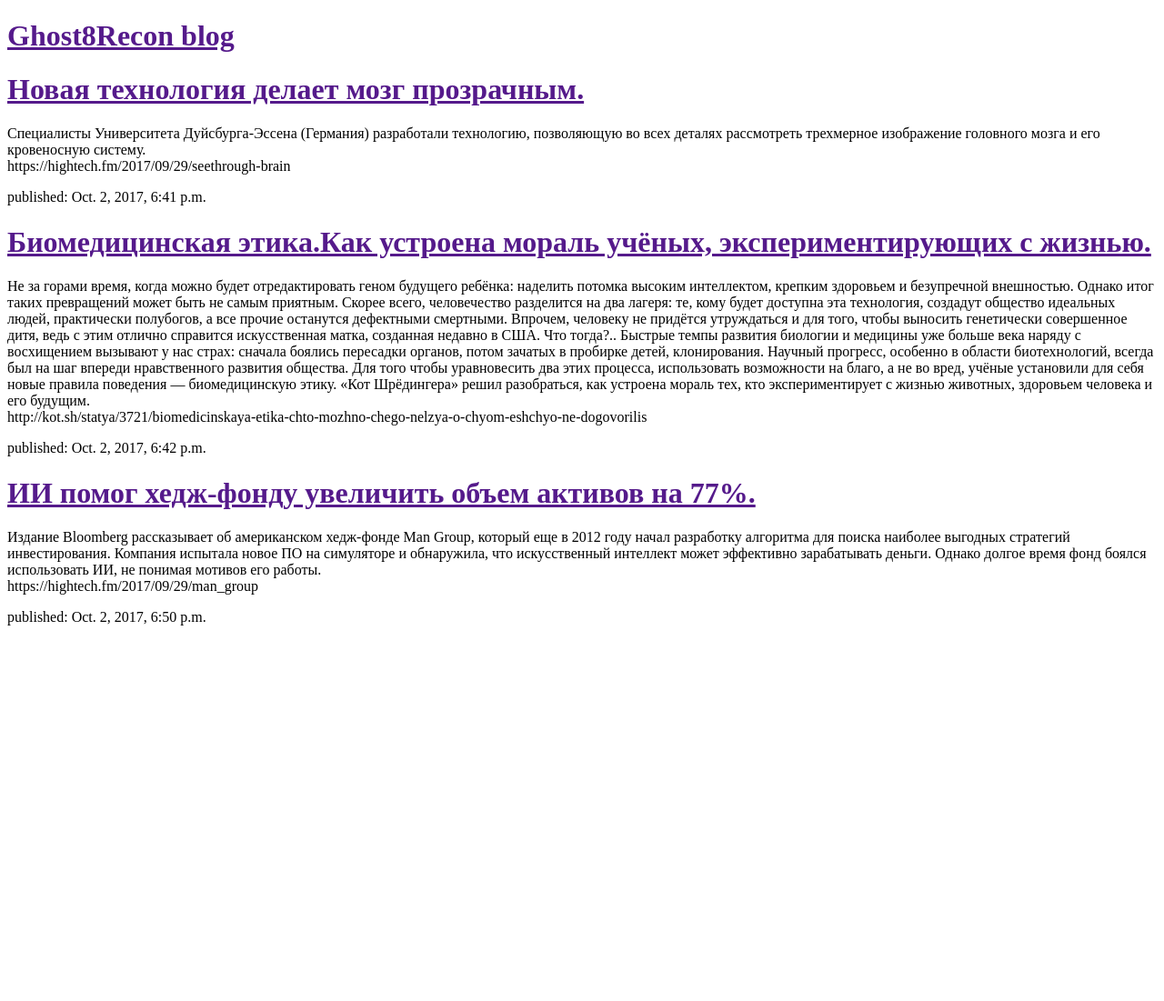
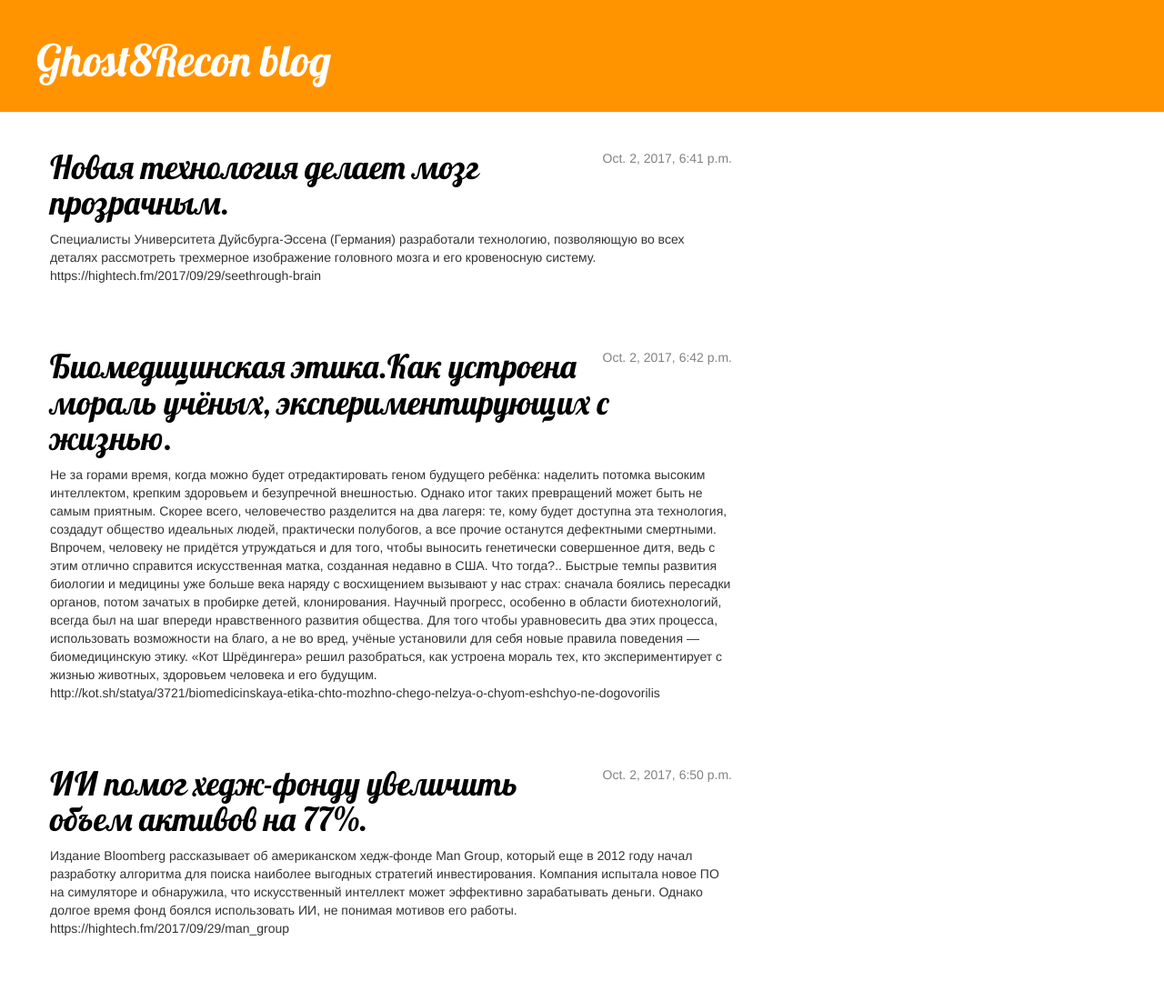
Before and after one commit to Ghost8Recon/My_blog, a Django app: page / in a window 1280 px wide. Shown: the whole page at 91% size. Before the commit the page ends 688 px from the top, so only its background shows below. Run offline with Django 3.2, Linux system fonts and the light colour scheme; data comes from the database, SQL or seed files in the repository; some libraries are stand-ins or nearby versions.

Commit message:
Add CSS for the site.

```diff
--- /dev/null
+++ b/blog/static/css/blog.css
@@ -0,0 +1,47 @@
+ .page-header {
+        background-color: #ff9400;
+        margin-top: 0;
+        padding: 20px 20px 20px 40px;
+    }
+
+    .page-header h1, .page-header h1 a, .page-header h1 a:visited, .page-header h1 a:active {
+        color: #ffffff;
+        font-size: 36pt;
+        text-decoration: none;
+    }
+
+    .content {
+        margin-left: 40px;
+    }
+
+    h1, h2, h3, h4 {
+        font-family: 'Lobster', cursive;
+    }
+
+    .date {
+        float: right;
+        color: #828282;
+    }
+
+    .save {
+        float: right;
+    }
+
+    .post-form textarea, .post-form input {
+        width: 100%;
+    }
+
+    .top-menu, .top-menu:hover, .top-menu:visited {
+        color: #ffffff;
+        float: right;
+        font-size: 26pt;
+        margin-right: 20px;
+    }
+
+    .post {
+        margin-bottom: 70px;
+    }
+
+    .post h1 a, .post h1 a:visited {
+        color: #000000;
+    }
--- a/blog/templates/blog/post_list.html
+++ b/blog/templates/blog/post_list.html
@@ -1,20 +1,34 @@
+{% load staticfiles %}
 <!DOCTYPE html>
 <html lang="en">
 <head>
+    <link rel="stylesheet" href="//maxcdn.bootstrapcdn.com/bootstrap/3.2.0/css/bootstrap.min.css">
+    <link rel="stylesheet" href="//maxcdn.bootstrapcdn.com/bootstrap/3.2.0/css/bootstrap-theme.min.css">
+    <link rel="stylesheet" href="{% static 'css/blog.css' %}">
+     <link href="https://fonts.googleapis.com/css?family=Lobster&subset=latin,cyrillic" rel="stylesheet" type="text/css">
     <meta charset="UTF-8">
     <title>Ghost8Recon's blog</title>
 </head>
 <body>
-    <div>
+    <div class="page-header">
         <h1><a href="">Ghost8Recon blog</a></h1>
     </div>
-     {% for post in posts %}
-        <div>
-            <h1><a href="">{{ post.title }}</a></h1>
-            <p>{{ post.text|linebreaksbr }}</p>
-            <p>published: {{ post.published_date }}</p>
+
+    <div class="content container">
+        <div class="row">
+            <div class="col-md-8">
+                {% for post in posts %}
+                    <div class="post">
+                        <div class="date">
+                            {{ post.published_date }}
+                        </div>
+                        <h1><a href="">{{ post.title }}</a></h1>
+                        <p>{{ post.text|linebreaksbr }}</p>
+                    </div>
+                {% endfor %}
+            </div>
         </div>
-     {% endfor %}
+    </div>
 
 </body>
 </html>
```
